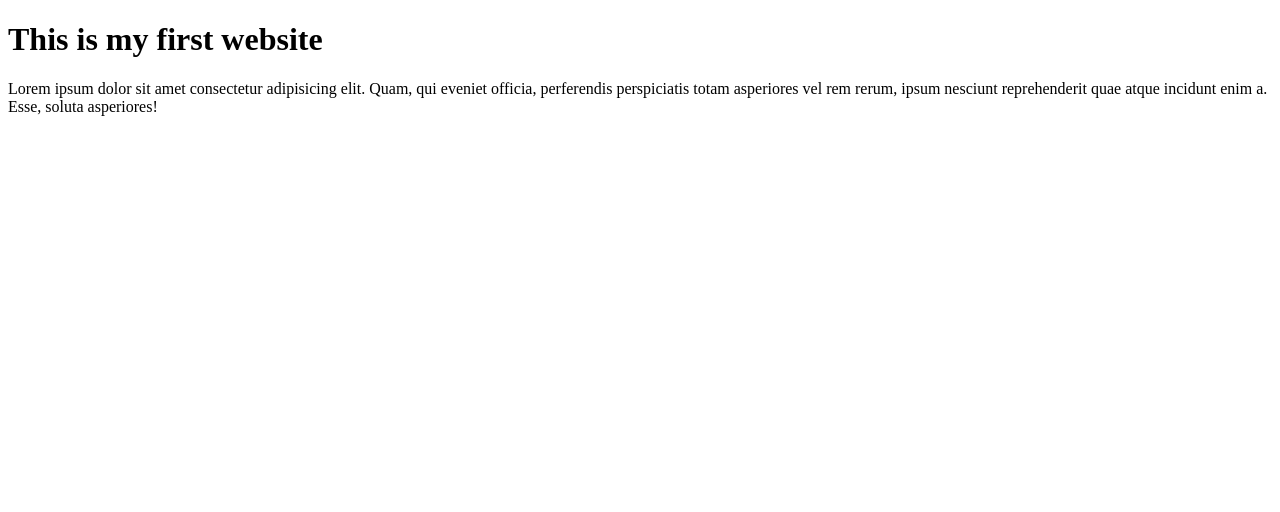
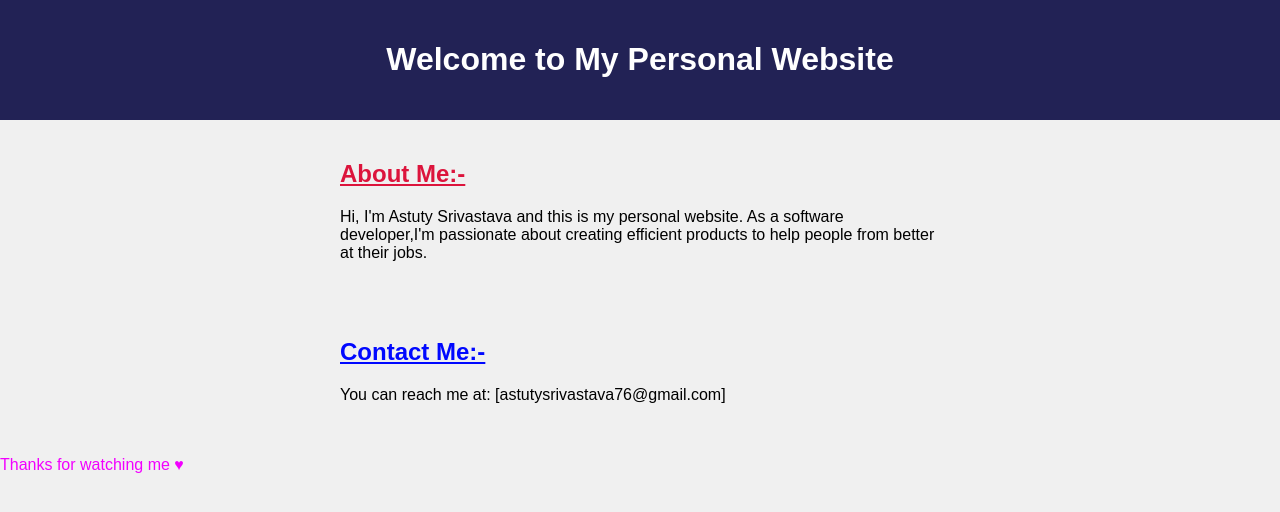
Before and after one commit to Astutysrivastava/Astuty-srivastava, a plain HTML site: page index.html in a window 1280 px wide. Drawn offline with Linux system fonts and the light colour scheme.

Commit message:
added more tag

```diff
--- a/index.html
+++ b/index.html
@@ -3,10 +3,51 @@
 <head>
     <meta charset="UTF-8">
     <meta name="viewport" content="width=device-width, initial-scale=1.0">
-    <title>Document</title>
+    <title>My Personal Website</title>
+    <style>
+        body {
+            font-family: Arial, sans-serif;
+            margin: 0;
+            padding: 0;
+            background-color: #f0f0f0;
+        }
+        header {
+            background-color: #225;
+            color: #fff;
+            padding: 20px;
+            text-align: center;
+        }
+        section {
+            padding: 20px;
+            max-width: 600px;
+            margin: 0 auto;
+        }
+        #myid{
+color:rgb(0, 8, 255)
+        }
+
+
+    </style>
 </head>
 <body>
-<h1>This is my first website</h1>
-    <p>Lorem ipsum dolor sit amet consectetur adipisicing elit. Quam, qui eveniet officia, perferendis perspiciatis totam asperiores vel rem rerum, ipsum nesciunt reprehenderit quae atque incidunt enim a. Esse, soluta asperiores!</p>
+
+<header>
+    <h1>Welcome to My Personal Website</h1>
+</header>
+
+<section>
+    <h2 style="color: crimson;"><u>About Me:-</u></h2>
+    <p>Hi, I'm Astuty Srivastava and this is my personal website.  As a software developer,I'm passionate about creating efficient products to help people from better at their jobs.</p>
+</section>
+
+<section>
+    <h2 id="myid"><u>Contact Me:-</u></h2>
+    <p>You can reach me at: [astutysrivastava76@gmail.com]</p>
+</section>
+
+<footer style="text-align: justify;">
+   <p style="color:rgb(242, 0, 255) ;" >Thanks for watching me &hearts;</p>
+</footer>
+
 </body>
 </html>
```
